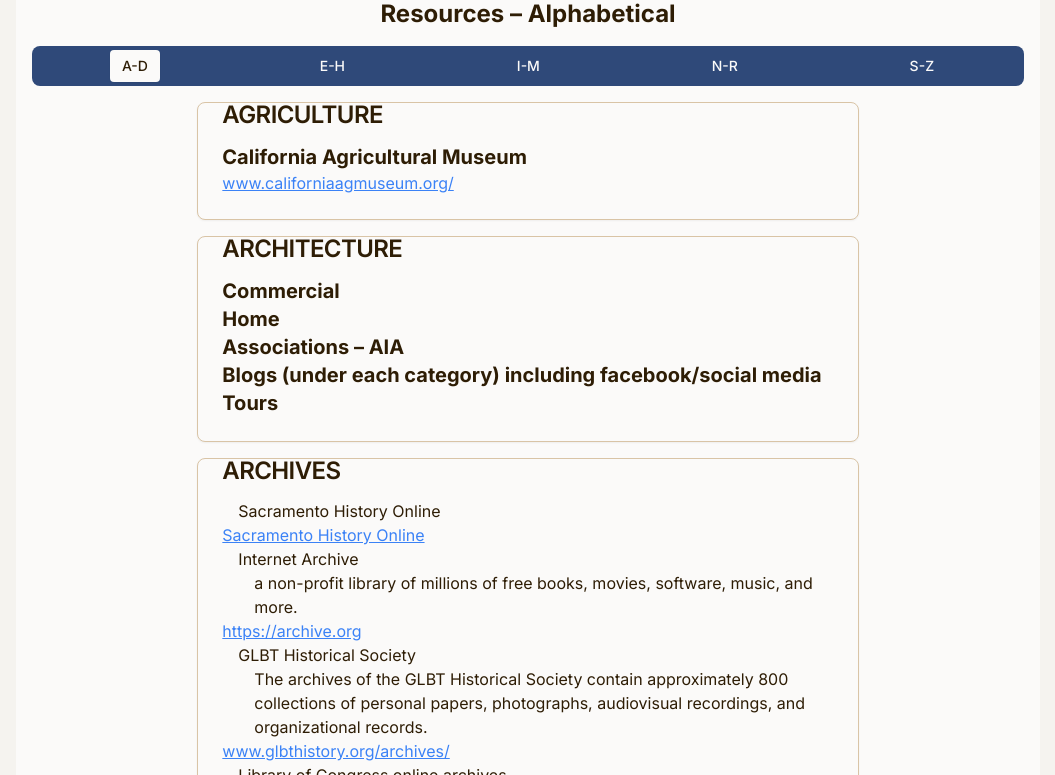
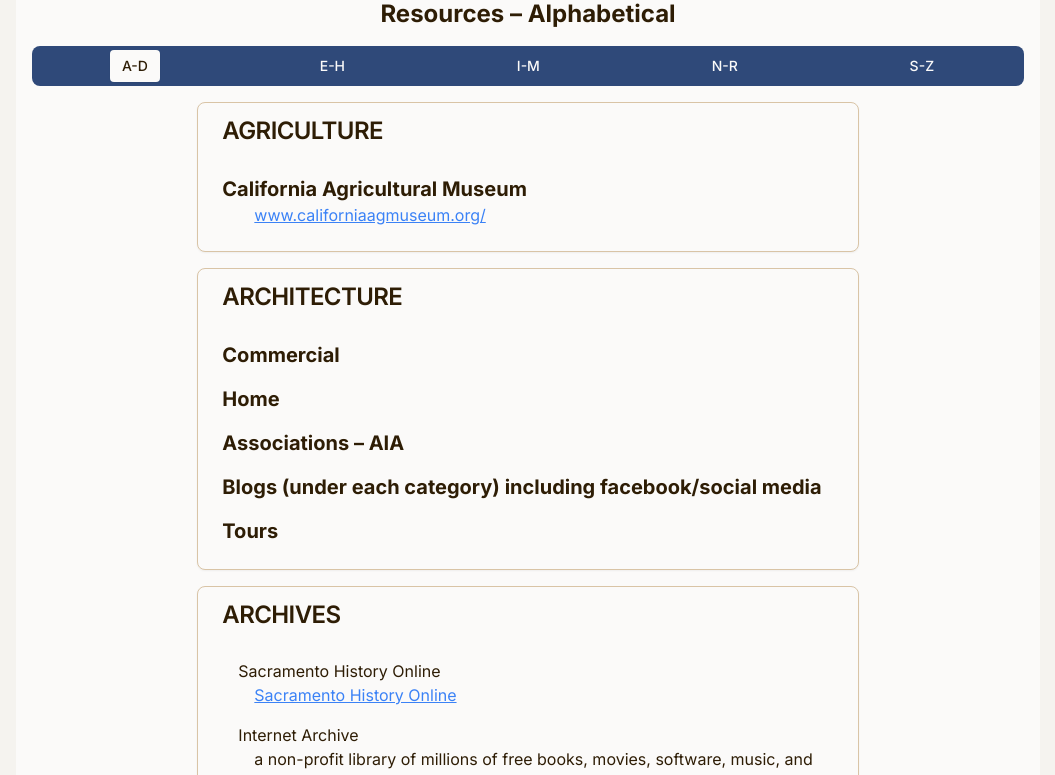
Before and after one commit to witcradg/sacareahistory, a Next.js app: page / in a window 1280 px wide. Shown: the part 725-1500 px from the top of the page, without its empty margins (112-1167 px from the left). Built offline with nearby package versions, Linux system fonts and the light colour scheme.

Commit message:
Adjust styling of Card entries

```diff
--- a/app/globals.css
+++ b/app/globals.css
@@ -6,10 +6,10 @@ h1 {
   @apply text-3xl font-bold text-center text-red-500 underline;
 }
 h3 {
-  @apply text-xl font-bold;
+  @apply text-xl font-bold mt-4;
 }
 h4 {
-  @apply pl-4;
+  @apply pl-4 mt-4;
 }
 /* a {
   @apply text-blue-500 underline pl-8;
@@ -19,6 +19,7 @@ a {
   color: rgb(59 130 246 / 1) /* #3b82f6 */;
   text-decoration: underline;
   overflow-wrap: anywhere;
+  padding-left: 2rem;
 }
 
 .card {
```
